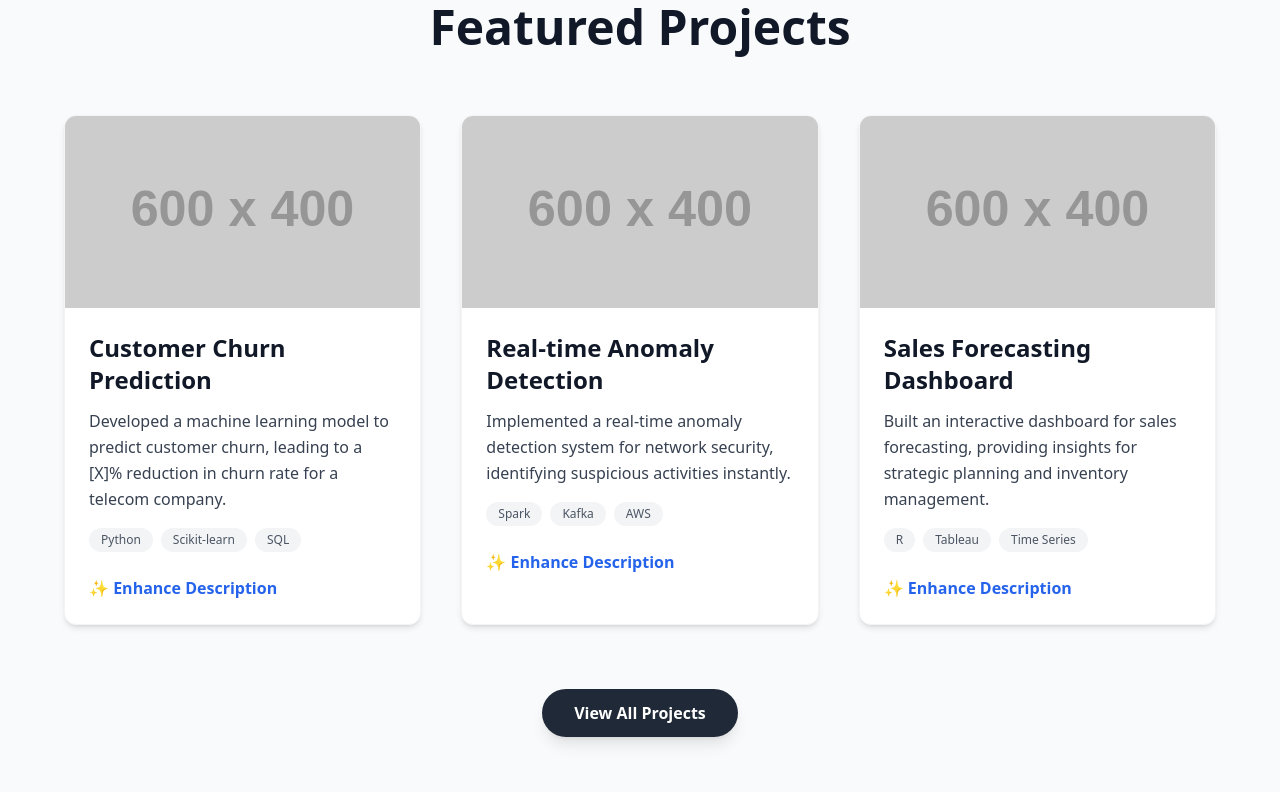
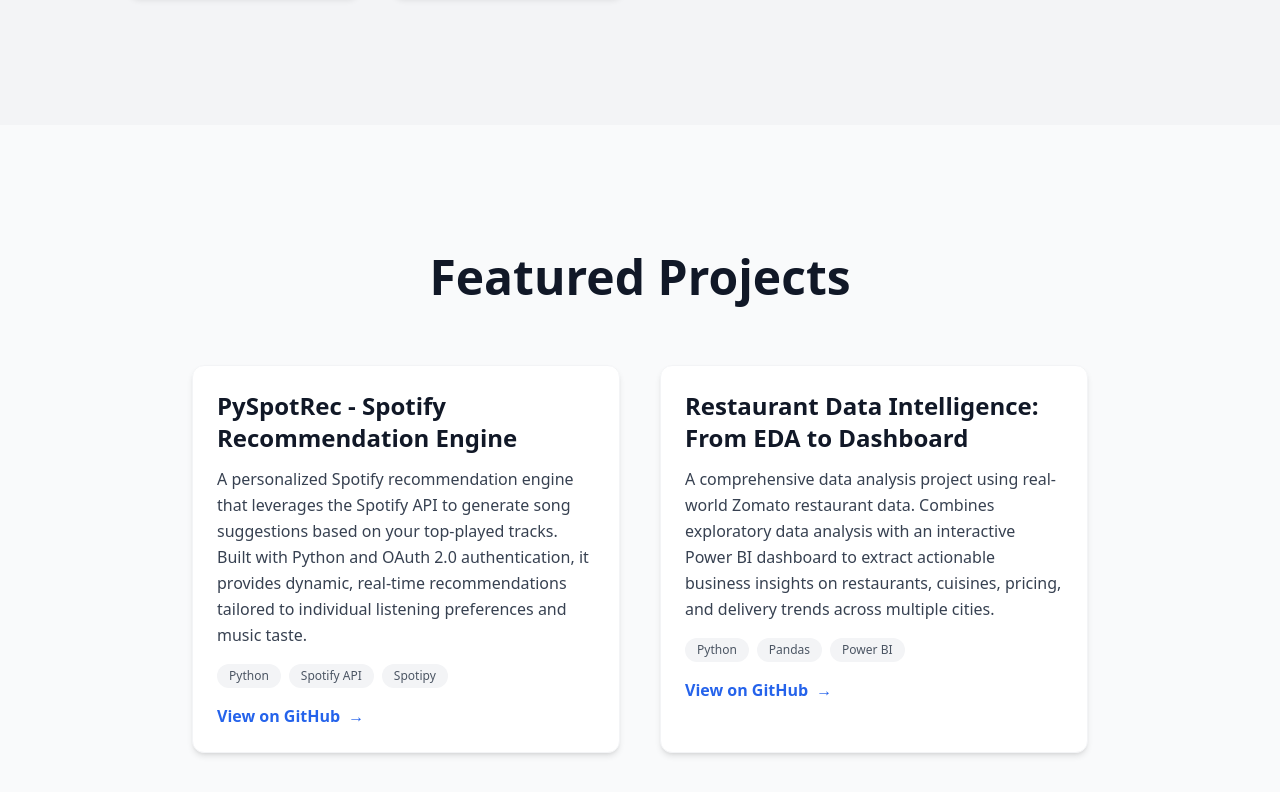
Before and after one commit to v3shwas/v3shwas.github.io, a plain HTML site: page index.html in a window 1280 px wide. Shown: the part 2468-3260 px from the top of the page. Drawn offline with nearby package versions, Linux system fonts and the light colour scheme; placeholder pictures from the web are drawn by us.

Commit message:
Update portfolio: add ProfilePicture.jpg, update About section, add real projects with GitHub links, update contact info and footer

```diff
--- a/index.html
+++ b/index.html
@@ -150,17 +150,20 @@
         <section id="about" class="container mx-auto px-6 py-20 md:py-32">
             <div class="max-w-4xl mx-auto flex flex-col md:flex-row items-center md:space-x-12">
                 <div class="md:w-1/3 mb-10 md:mb-0 animate-fade-in-up">
-                    <img src="https://i.pinimg.com/736x/f8/72/c4/f872c440948d308afdc7ef801b8c9a8a.jpg" alt="[Your Name] Profile" class="rounded-3xl shadow-xl border border-gray-100 transform hover:scale-105 transition-transform duration-300 ease-in-out">
+                    <img src="ProfilePicture.jpg" alt="[Your Name] Profile" class="rounded-3xl shadow-xl border border-gray-100 transform hover:scale-105 transition-transform duration-300 ease-in-out">
                 </div>
                 <div class="md:w-2/3 text-center md:text-left animate-fade-in-up delay-200">
                     <h2 class="text-4xl md:text-5xl font-bold text-gray-900 mb-6 leading-tight">
                         About Me
                     </h2>
                     <p class="text-lg text-gray-700 mb-4 leading-relaxed">
-                        I'm a Data Scientist with [X] years of experience at the intersection of statistics, computer science, and business strategy. My expertise lies in building robust predictive models, extracting actionable insights from complex datasets, and presenting findings in a clear, compelling manner.
+                        I'm a final-year B.E. Data Science student at Sahyadri College of Engineering &amp; Management with a strong passion for AI, machine learning, and data-driven problem-solving. I work at the intersection of technology and real-world impact—building intelligent systems, analyzing complex datasets, and developing models that solve meaningful problems.
+                    </p>
+                    <p class="text-lg text-gray-700 mb-4 leading-relaxed">
+                        With hands-on experience across ML, deep learning, and full-stack development, I enjoy turning raw data into clear insights, scalable solutions, and practical applications. I've built multiple end-to-end projects, including AI/ML solutions and real-world applications, and previously interned as a MERN Stack Developer, where I developed a fully functional e-commerce platform.
                     </p>
                     <p class="text-lg text-gray-700 leading-relaxed">
-                        I thrive on solving challenging problems and am passionate about leveraging data to create innovative solutions. My journey has involved working with diverse industries, from finance to healthcare, always focusing on delivering measurable impact.
+                        Curiosity drives me — whether it's exploring algorithms, experimenting with new AI tools, or building something that can make someone's life easier. I'm always learning, improving, and pushing to build impactful products that blend engineering, data, and creativity.
                     </p>
                     <a href="#contact" class="inline-block mt-8 text-blue-600 hover:text-blue-700 font-semibold transition-colors duration-300">
                         Learn More <span aria-hidden="true">&rarr;</span>
@@ -213,63 +216,39 @@
             <h2 class="text-4xl md:text-5xl font-bold text-center text-gray-900 mb-16 animate-fade-in-up">
                 Featured Projects
             </h2>
-            <div class="grid grid-cols-1 md:grid-cols-2 lg:grid-cols-3 gap-10 max-w-6xl mx-auto">
+            <div class="grid grid-cols-1 md:grid-cols-2 gap-10 max-w-4xl mx-auto">
                 <div class="bg-white rounded-xl shadow-md border border-gray-100 overflow-hidden group hover:shadow-lg transform hover:-translate-y-1 transition-all duration-300 ease-in-out animate-fade-in-up delay-200">
-                    <img src="https://placehold.co/600x400/9ca3af/ffffff?text=Project+Image+1" alt="Customer Churn Prediction Project" class="w-full h-48 object-cover group-hover:scale-105 transition-transform duration-300 ease-in-out">
                     <div class="p-6">
-                        <h3 class="text-2xl font-semibold text-gray-900 mb-3" data-project-title="Customer Churn Prediction">Customer Churn Prediction</h3>
+                        <h3 class="text-2xl font-semibold text-gray-900 mb-3" data-project-title="PySpotRec - Spotify Recommendation Engine">PySpotRec - Spotify Recommendation Engine</h3>
                         <p class="text-gray-700 mb-4 text-base leading-relaxed project-description" id="project-desc-1">
-                            Developed a machine learning model to predict customer churn, leading to a [X]% reduction in churn rate for a telecom company.
+                            A personalized Spotify recommendation engine that leverages the Spotify API to generate song suggestions based on your top-played tracks. Built with Python and OAuth 2.0 authentication, it provides dynamic, real-time recommendations tailored to individual listening preferences and music taste.
                         </p>
                         <div class="flex flex-wrap gap-2 mb-4">
                             <span class="text-xs font-medium bg-gray-100 text-gray-600 px-3 py-1 rounded-full">Python</span>
-                            <span class="text-xs font-medium bg-gray-100 text-gray-600 px-3 py-1 rounded-full">Scikit-learn</span>
-                            <span class="text-xs font-medium bg-gray-100 text-gray-600 px-3 py-1 rounded-full">SQL</span>
+                            <span class="text-xs font-medium bg-gray-100 text-gray-600 px-3 py-1 rounded-full">Spotify API</span>
+                            <span class="text-xs font-medium bg-gray-100 text-gray-600 px-3 py-1 rounded-full">Spotipy</span>
                         </div>
-                        <button class="enhance-description-btn inline-flex items-center text-blue-600 hover:text-blue-700 font-semibold transition-colors duration-300 mt-2" data-project-id="1">
-                            ✨ Enhance Description
-                        </button>
+                        <a href="https://github.com/v3shwas/PySpotRec" target="_blank" rel="noopener noreferrer" class="inline-flex items-center text-blue-600 hover:text-blue-700 font-semibold transition-colors duration-300">
+                            View on GitHub <span aria-hidden="true" class="ml-2">&rarr;</span>
+                        </a>
                     </div>
                 </div>
                 <div class="bg-white rounded-xl shadow-md border border-gray-100 overflow-hidden group hover:shadow-lg transform hover:-translate-y-1 transition-all duration-300 ease-in-out animate-fade-in-up delay-400">
-                    <img src="https://placehold.co/600x400/9ca3af/ffffff?text=Project+Image+2" alt="Real-time Anomaly Detection Project" class="w-full h-48 object-cover group-hover:scale-105 transition-transform duration-300 ease-in-out">
                     <div class="p-6">
-                        <h3 class="text-2xl font-semibold text-gray-900 mb-3" data-project-title="Real-time Anomaly Detection">Real-time Anomaly Detection</h3>
+                        <h3 class="text-2xl font-semibold text-gray-900 mb-3" data-project-title="Restaurant Data Intelligence">Restaurant Data Intelligence: From EDA to Dashboard</h3>
                         <p class="text-gray-700 mb-4 text-base leading-relaxed project-description" id="project-desc-2">
-                            Implemented a real-time anomaly detection system for network security, identifying suspicious activities instantly.
+                            A comprehensive data analysis project using real-world Zomato restaurant data. Combines exploratory data analysis with an interactive Power BI dashboard to extract actionable business insights on restaurants, cuisines, pricing, and delivery trends across multiple cities.
                         </p>
                         <div class="flex flex-wrap gap-2 mb-4">
-                            <span class="text-xs font-medium bg-gray-100 text-gray-600 px-3 py-1 rounded-full">Spark</span>
-                            <span class="text-xs font-medium bg-gray-100 text-gray-600 px-3 py-1 rounded-full">Kafka</span>
-                            <span class="text-xs font-medium bg-gray-100 text-gray-600 px-3 py-1 rounded-full">AWS</span>
+                            <span class="text-xs font-medium bg-gray-100 text-gray-600 px-3 py-1 rounded-full">Python</span>
+                            <span class="text-xs font-medium bg-gray-100 text-gray-600 px-3 py-1 rounded-full">Pandas</span>
+                            <span class="text-xs font-medium bg-gray-100 text-gray-600 px-3 py-1 rounded-full">Power BI</span>
                         </div>
-                        <button class="enhance-description-btn inline-flex items-center text-blue-600 hover:text-blue-700 font-semibold transition-colors duration-300 mt-2" data-project-id="2">
-                            ✨ Enhance Description
-                        </button>
+                        <a href="https://github.com/v3shwas/Restaurant-Data-Intelligence" target="_blank" rel="noopener noreferrer" class="inline-flex items-center text-blue-600 hover:text-blue-700 font-semibold transition-colors duration-300">
+                            View on GitHub <span aria-hidden="true" class="ml-2">&rarr;</span>
+                        </a>
                     </div>
                 </div>
-                <div class="bg-white rounded-xl shadow-md border border-gray-100 overflow-hidden group hover:shadow-lg transform hover:-translate-y-1 transition-all duration-300 ease-in-out animate-fade-in-up delay-600">
-                    <img src="https://placehold.co/600x400/9ca3af/ffffff?text=Project+Image+3" alt="Sales Forecasting Dashboard Project" class="w-full h-48 object-cover group-hover:scale-105 transition-transform duration-300 ease-in-out">
-                    <div class="p-6">
-                        <h3 class="text-2xl font-semibold text-gray-900 mb-3" data-project-title="Sales Forecasting Dashboard">Sales Forecasting Dashboard</h3>
-                        <p class="text-gray-700 mb-4 text-base leading-relaxed project-description" id="project-desc-3">
-                            Built an interactive dashboard for sales forecasting, providing insights for strategic planning and inventory management.
-                        </p>
-                        <div class="flex flex-wrap gap-2 mb-4">
-                            <span class="text-xs font-medium bg-gray-100 text-gray-600 px-3 py-1 rounded-full">R</span>
-                            <span class="text-xs font-medium bg-gray-100 text-gray-600 px-3 py-1 rounded-full">Tableau</span>
-                            <span class="text-xs font-medium bg-gray-100 text-gray-600 px-3 py-1 rounded-full">Time Series</span>
-                        </div>
-                        <button class="enhance-description-btn inline-flex items-center text-blue-600 hover:text-blue-700 font-semibold transition-colors duration-300 mt-2" data-project-id="3">
-                            ✨ Enhance Description
-                        </button>
-                    </div>
-                </div>
-                </div>
-            <div class="text-center mt-16 animate-fade-in-up delay-800">
-                <a href="#" class="inline-block bg-gray-800 text-white font-semibold py-3 px-8 rounded-full shadow-lg hover:bg-gray-900 transform hover:scale-105 transition-all duration-300 ease-in-out">
-                    View All Projects
-                </a>
             </div>
         </section>
 
@@ -282,15 +261,15 @@
                     Have a project in mind, a question, or just want to say hello? Feel free to reach out!
                 </p>
                 <div class="flex flex-col md:flex-row justify-center items-center space-y-6 md:space-y-0 md:space-x-8">
-                    <a href="mailto:your.email@example.com" class="flex items-center space-x-3 bg-blue-600 text-white font-semibold py-3 px-6 rounded-full shadow-lg hover:bg-blue-700 transform hover:scale-105 transition-all duration-300 ease-in-out">
+                    <a href="mailto:vishwassy@gmail.com" class="flex items-center space-x-3 bg-blue-600 text-white font-semibold py-3 px-6 rounded-full shadow-lg hover:bg-blue-700 transform hover:scale-105 transition-all duration-300 ease-in-out">
                         <svg class="w-6 h-6" fill="none" stroke="currentColor" viewBox="0 0 24 24" xmlns="http://www.w3.org/2000/svg"><path stroke-linecap="round" stroke-linejoin="round" stroke-width="2" d="M3 8l7.89 5.26a2 2 0 002.22 0L21 8M5 19h14a2 2 0 002-2V7a2 2 0 00-2-2H5a2 2 0 00-2 2v10a2 2 0 002 2z"></path></svg>
                         <span>Email Me</span>
                     </a>
-                    <a href="https://linkedin.com/in/yourprofile" target="_blank" rel="noopener noreferrer" class="flex items-center space-x-3 border border-gray-400 text-gray-200 font-semibold py-3 px-6 rounded-full hover:bg-gray-700 transform hover:scale-105 transition-all duration-300 ease-in-out">
+                    <a href="https://www.linkedin.com/in/vishwas-raj-s-yalwar-647288208/" target="_blank" rel="noopener noreferrer" class="flex items-center space-x-3 border border-gray-400 text-gray-200 font-semibold py-3 px-6 rounded-full hover:bg-gray-700 transform hover:scale-105 transition-all duration-300 ease-in-out">
                         <svg class="w-6 h-6" fill="currentColor" viewBox="0 0 24 24" aria-hidden="true"><path d="M4.98 3.5c0 1.381-1.11 2.5-2.48 2.5s-2.48-1.119-2.48-2.5c0-1.38 1.11-2.5 2.48-2.5s2.48 1.12 2.48 2.5zm.02 4.5h-5v16h5v-16zm7.982 0h-7.982v16h7.982v-8.75c0-3.846 4.01-4.137 4.01-4.137v-.613h-4.01z"></path></svg>
                         <span>LinkedIn</span>
                     </a>
-                    <a href="https://github.com/yourprofile" target="_blank" rel="noopener noreferrer" class="flex items-center space-x-3 border border-gray-400 text-gray-200 font-semibold py-3 px-6 rounded-full hover:bg-gray-700 transform hover:scale-105 transition-all duration-300 ease-in-out">
+                    <a href="https://github.com/v3shwas" target="_blank" rel="noopener noreferrer" class="flex items-center space-x-3 border border-gray-400 text-gray-200 font-semibold py-3 px-6 rounded-full hover:bg-gray-700 transform hover:scale-105 transition-all duration-300 ease-in-out">
                         <svg class="w-6 h-6" fill="currentColor" viewBox="0 0 24 24" aria-hidden="true"><path fill-rule="evenodd" d="M12 2C6.477 2 2 6.484 2 12.017c0 4.425 2.865 8.18 6.839 9.504.5.092.682-.217.682-.483 0-.237-.008-.868-.013-1.703-2.782.605-3.364-1.343-3.364-1.343-.454-1.158-1.11-1.466-1.11-1.466-.908-.62.069-.608.069-.608 1.004.072 1.531 1.032 1.531 1.032.892 1.529 2.341 1.087 2.91.829.091-.645.356-1.087.646-1.334-2.22-.253-4.555-1.113-4.555-4.93 0-1.087.389-1.979 1.029-2.673-.103-.253-.446-1.266.095-2.642 0 0 .84-.27 2.75 1.026A9.564 9.564 0 0112 6.844c.85.004 1.70.115 2.503.337 1.909-1.296 2.747-1.026 2.747-1.026.541 1.376.198 2.389.095 2.642.64.694 1.029 1.586 1.029 2.673 0 3.823-2.339 4.671-4.566 4.925.359.309.678.92.678 1.855 0 1.334-.012 2.41-.012 2.727 0 .267.18.577.688.483C21.137 20.19 24 16.435 24 12.017 24 6.484 19.522 2 14 2h-2z" clip-rule="evenodd"></path></svg>
                         <span>GitHub</span>
                     </a>
@@ -301,16 +280,13 @@
 
     <footer class="bg-gray-900 text-gray-400 py-12">
         <div class="container mx-auto px-6 text-center">
-            <p class="text-sm">&copy; 2025 [Your Name]. All rights reserved.</p>
+            <p class="text-sm">&copy; 2025 Vishwas raj S Yalwar. All rights reserved.</p>
             <div class="flex justify-center space-x-6 mt-6">
-                <a href="https://linkedin.com/in/yourprofile" target="_blank" rel="noopener noreferrer" class="text-gray-400 hover:text-white transition-colors duration-300" aria-label="LinkedIn Profile">
+                <a href="https://www.linkedin.com/in/vishwas-raj-s-yalwar-647288208/" target="_blank" rel="noopener noreferrer" class="text-gray-400 hover:text-white transition-colors duration-300" aria-label="LinkedIn Profile">
                     <svg class="w-6 h-6" fill="currentColor" viewBox="0 0 24 24" aria-hidden="true"><path d="M4.98 3.5c0 1.381-1.11 2.5-2.48 2.5s-2.48-1.119-2.48-2.5c0-1.38 1.11-2.5 2.48-2.5s2.48 1.12 2.48 2.5zm.02 4.5h-5v16h5v-16zm7.982 0h-7.982v16h7.982v-8.75c0-3.846 4.01-4.137 4.01-4.137v-.613h-4.01z"></path></svg>
                 </a>
-                <a href="https://github.com/yourprofile" target="_blank" rel="noopener noreferrer" class="text-gray-400 hover:text-white transition-colors duration-300" aria-label="GitHub Profile">
+                <a href="https://github.com/v3shwas" target="_blank" rel="noopener noreferrer" class="text-gray-400 hover:text-white transition-colors duration-300" aria-label="GitHub Profile">
                     <svg class="w-6 h-6" fill="currentColor" viewBox="0 0 24 24" aria-hidden="true"><path fill-rule="evenodd" d="M12 2C6.477 2 2 6.484 2 12.017c0 4.425 2.865 8.18 6.839 9.504.5.092.682-.217.682-.483 0-.237-.008-.868-.013-1.703-2.782.605-3.364-1.343-3.364-1.343-.454-1.158-1.11-1.466-1.11-1.466-.908-.62.069-.608.069-.608 1.004.072 1.531 1.032 1.531 1.032.892 1.529 2.341 1.087 2.91.829.091-.645.356-1.087.646-1.334-2.22-.253-4.555-1.113-4.555-4.93 0-1.087.389-1.979 1.029-2.673-.103-.253-.446-1.266.095-2.642 0 0 .84-.27 2.75 1.026A9.564 9.564 0 0112 6.844c.85.004 1.70.115 2.503.337 1.909-1.296 2.747-1.026 2.747-1.026.541 1.376.198 2.389.095 2.642.64.694 1.029 1.586 1.029 2.673 0 3.823-2.339 4.671-4.566 4.925.359.309.678.92.678 1.855 0 1.334-.012 2.41-.012 2.727 0 .267.18.577.688.483C21.137 20.19 24 16.435 24 12.017 24 6.484 19.522 2 14 2h-2z" clip-rule="evenodd"></path></svg>
-                </a>
-                <a href="https://twitter.com/yourprofile" target="_blank" rel="noopener noreferrer" class="text-gray-400 hover:text-white transition-colors duration-300" aria-label="Twitter Profile">
-                    <svg class="w-6 h-6" fill="currentColor" viewBox="0 0 24 24" aria-hidden="true"><path d="M8.29 20.251c1.117 0 2.222-.162 3.25-.497A9.957 9.957 0 0017.5 12c0-2.378-1.2-4.48-3-5.75-.417-.308-.85-.597-1.3-.865 1.766-.994 3.033-2.628 3.033-4.524 0-2.585-1.988-4.717-4.5-4.717-1.42 0-2.684.665-3.52 1.692C6.98 1.333 4.99 0 2.5 0 1.119 0 0 1.119 0 2.5c0 1.25.926 2.33 2.188 2.675 0 .083.003.167.009.25.109 1.25.6 2.368 1.378 3.257C4.167 9.535 5.584 10.333 7 10.333c1.417 0 2.793-.8 3.812-2.112.772-1.024 1.295-2.22 1.547-3.486.257-1.288.083-2.613-.509-3.79C12.188 1.54 12.04 0 10.5 0c-1.42 0-2.684.665-3.52 1.692-.84.994-1.378 2.188-1.547 3.486-.257 1.288-.083-2.613-.509-3.79z"></path></svg>
                 </a>
             </div>
         </div>
```
Also changed, not shown: ProfilePicture.jpg (added), 1 other file.
